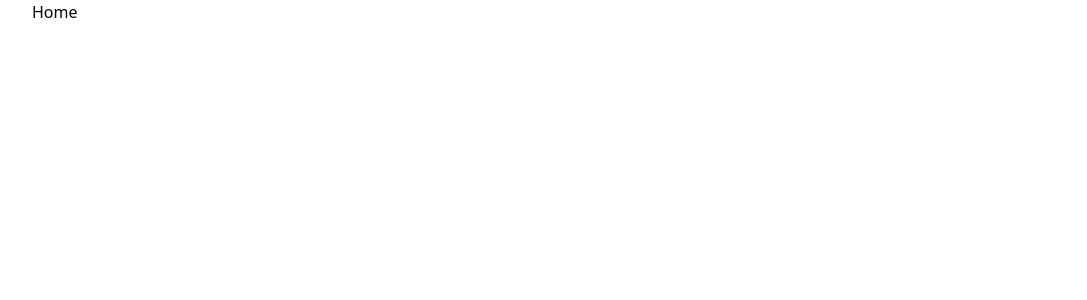
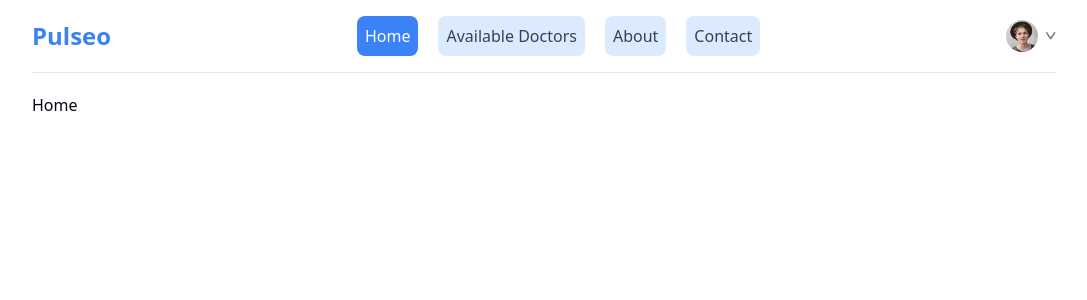
Before and after one commit to usama387/mern-hcf, a React (Vite) app: page / in a window 1280 px wide. Shown: the top 300 px of the page, without its empty margins (96-1183 px from the left). Built offline with nearby package versions, Linux system fonts and the light colour scheme.

Commit message:
Navbar initial design completed

```diff
--- a/src/App.jsx
+++ b/src/App.jsx
@@ -7,10 +7,12 @@ import Contact from "./pages/Contact";
 import MyAppointments from "./pages/MyAppointments";
 import MyProfile from "./pages/MyProfile";
 import Appointment from "./pages/Appointment";
+import Navbar from "./CustomComponents/Navbar";
 
 const App = () => {
   return (
     <div className="mx-4 sm:mx-[10%]">
+      <Navbar />
       <Routes>
         <Route path="/" element={<Home />} />
         <Route path="/doctors" element={<Doctors />} />
--- /dev/null
+++ b/src/CustomComponents/Navbar.jsx
@@ -0,0 +1,102 @@
+import { assets } from "@/assets/assets";
+import { Button } from "@/components/ui/button";
+import React, { useState } from "react";
+import { NavLink, useNavigate } from "react-router-dom";
+
+const Navbar = () => {
+  // for navigation
+  const navigate = useNavigate();
+
+  const [showMenu, setShowMenu] = useState(false);
+
+  // token true means the user is logged in
+  const [token, setToken] = useState(true);
+
+  return (
+    <div className="flex items-center text-base justify-between py-4 mb-5 border-b">
+      <p className="font-bold text-2xl text-blue-500 cursor-pointer">Pulseo</p>
+      <ul className="hidden md:flex items-start gap-5 font-medium">
+        <NavLink
+          to="/"
+          className={({ isActive }) =>
+            isActive
+              ? "bg-blue-500 text-white rounded-lg p-2 text-center m-auto"
+              : "bg-blue-100 text-gray-700 rounded-lg p-2 text-center hover:bg-blue-200 m-auto"
+          }
+        >
+          <li>Home</li>
+        </NavLink>
+        <NavLink
+          to="/doctors"
+          className={({ isActive }) =>
+            isActive
+              ? "bg-blue-700 text-white rounded-lg p-2 text-center m-auto"
+              : "bg-blue-100 text-gray-700 rounded-lg p-2 text-center hover:bg-blue-200 m-auto"
+          }
+        >
+          <li>Available Doctors</li>
+        </NavLink>
+        <NavLink
+          to="/about"
+          className={({ isActive }) =>
+            isActive
+              ? "bg-blue-700 text-white rounded-lg p-2 text-center m-auto"
+              : "bg-blue-100 text-gray-700 rounded-lg p-2 text-center hover:bg-blue-200 m-auto"
+          }
+        >
+          <li>About</li>
+        </NavLink>
+        <NavLink
+          to="/contact"
+          className={({ isActive }) =>
+            isActive
+              ? "bg-blue-700 text-white rounded-lg p-2 text-center m-auto"
+              : "bg-blue-100 text-gray-700 rounded-lg p-2 text-center hover:bg-blue-200 m-auto"
+          }
+        >
+          <li>Contact</li>
+        </NavLink>
+      </ul>
+      <div className="flex items-center gap-4">
+        {token ? (
+          <div className="flex items-center gap-2 cursor-pointer group relative">
+            <img
+              className="w-8 rounded-full"
+              src={assets.profile_pic}
+              alt="user"
+            />
+            <img className="w-2.5" src={assets.dropdown_icon} alt="icon" />
+
+            {/* Dropdown content */}
+            <div className="absolute top-full right-0 mt-2 text-base font-medium bg-green-100 text-gray-700 hidden group-hover:block shadow-lg rounded-lg max-w-max">
+              <div className="min-w-[150px] flex flex-col gap-2 p-4">
+                <p
+                  onClick={() => navigate("/my-profile")}
+                  className="hover:text-green-600 cursor-pointer"
+                >
+                  My Profile
+                </p>
+                <p
+                  onClick={() => navigate("/my-appointments")}
+                  className="hover:text-green-600 cursor-pointer"
+                >
+                  My Appointments
+                </p>
+                <p
+                  onClick={() => setToken(false)}
+                  className="hover:text-red-600 cursor-pointer"
+                >
+                  Logout
+                </p>
+              </div>
+            </div>
+          </div>
+        ) : (
+          <Button onClick={() => navigate("/login")}>Create Account</Button>
+        )}
+      </div>
+    </div>
+  );
+};
+
+export default Navbar;
--- a/src/index.css
+++ b/src/index.css
@@ -1,6 +1,11 @@
 @tailwind base;
 @tailwind components;
 @tailwind utilities;
+
+.active hr {
+  @apply block;
+}
+
 @layer base {
   :root {
     --background: 0 0% 100%;
@@ -27,7 +32,7 @@
     --chart-3: 197 37% 24%;
     --chart-4: 43 74% 66%;
     --chart-5: 27 87% 67%;
-    --radius: 0.5rem
+    --radius: 0.5rem;
   }
   .dark {
     --background: 224 71.4% 4.1%;
@@ -53,7 +58,7 @@
     --chart-2: 160 60% 45%;
     --chart-3: 30 80% 55%;
     --chart-4: 280 65% 60%;
-    --chart-5: 340 75% 55%
+    --chart-5: 340 75% 55%;
   }
 }
 @layer base {
```
